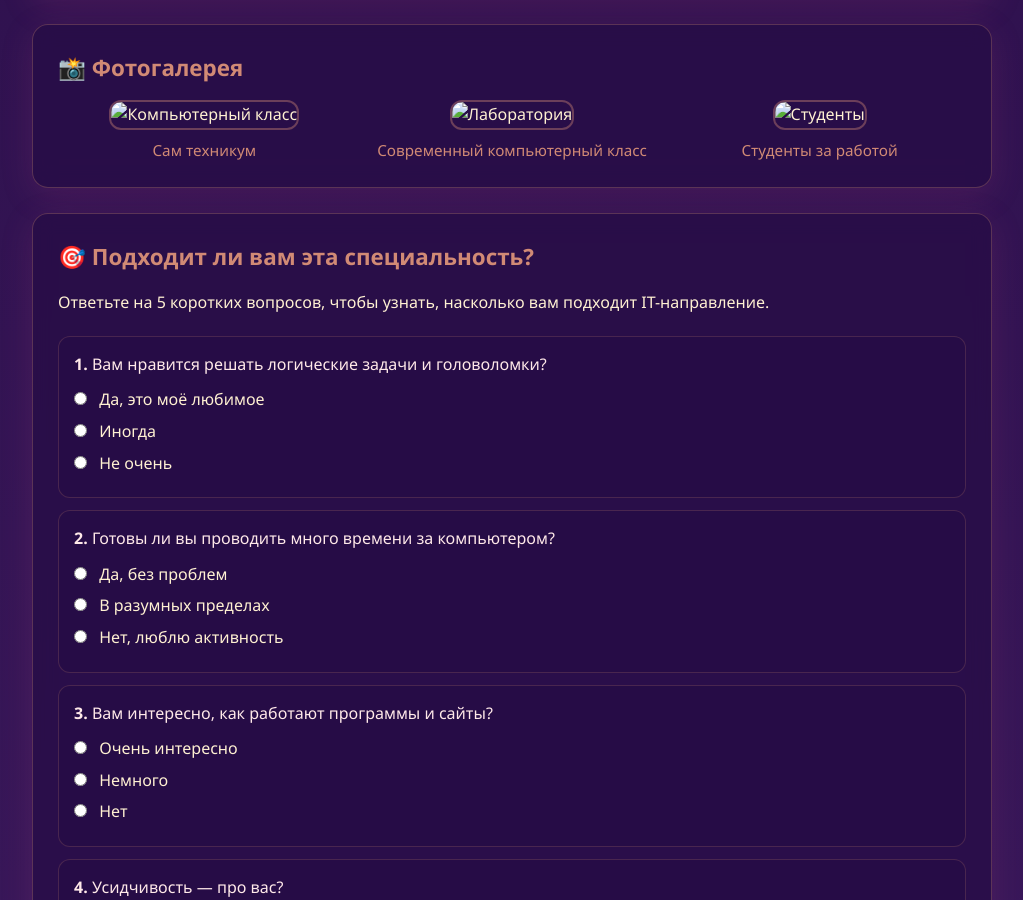
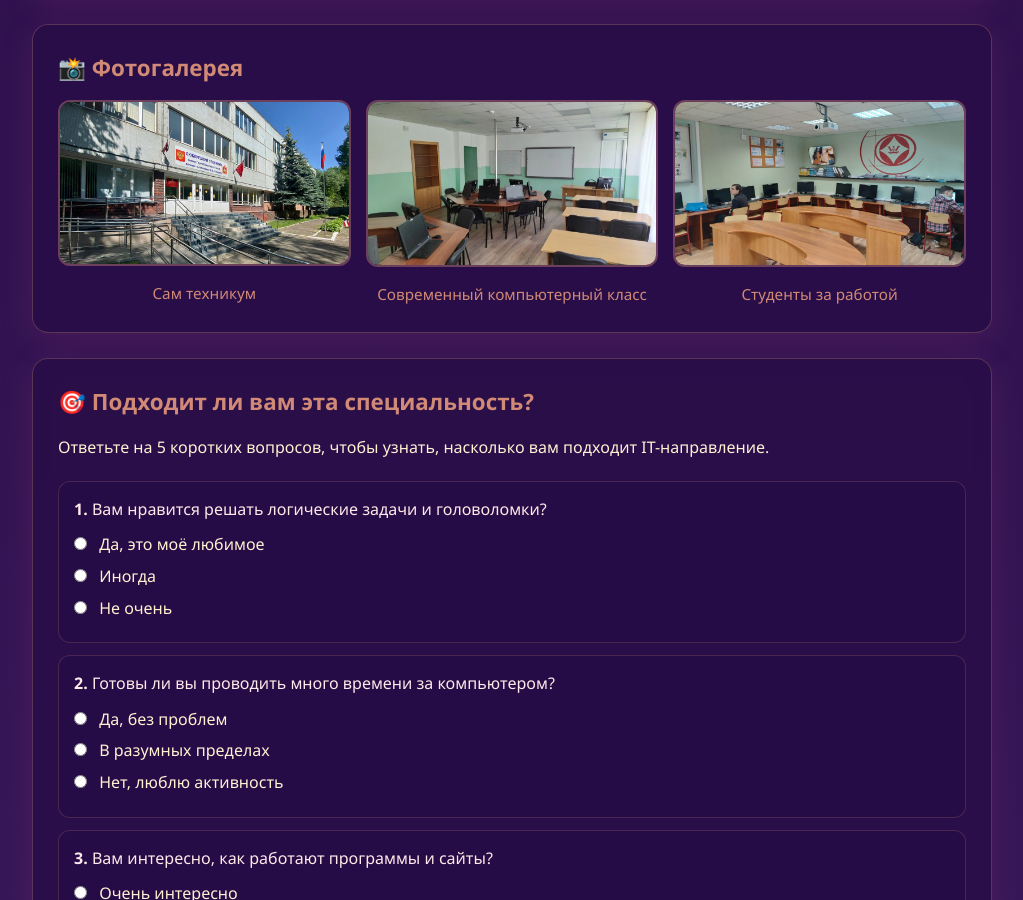
Before and after one commit to AnnaKarpina/Day_of_open_doors, a plain HTML site: page index.html in a window 1280 px wide. Shown: the part 1056-1956 px from the top of the page, without its empty margins (128-1151 px from the left). Drawn offline with Linux system fonts and the light colour scheme.

Commit message:
Add files via upload

```diff
--- a/index.html
+++ b/index.html
@@ -75,15 +75,15 @@
     <h2>📸 Фотогалерея</h2>
     <div class="gallery">
         <div class="photo" data-index="0">
-            <img src="images/foto1.png" alt="Компьютерный класс" class="gallery-img">
+            <img src="https://raw.githubusercontent.com/AnnaKarpina/Day_of_open_doors/main/foto1.png" alt="Компьютерный класс" class="gallery-img">
             <p>Сам техникум</p>
         </div>
         <div class="photo" data-index="1">
-            <img src="images/foto2.png" alt="Лаборатория" class="gallery-img">
+            <img src="https://raw.githubusercontent.com/AnnaKarpina/Day_of_open_doors/main/foto2.png" alt="Лаборатория" class="gallery-img">
             <p>Современный компьютерный класс</p>
         </div>
         <div class="photo" data-index="2">
-            <img src="images/foto3.png" alt="Студенты" class="gallery-img">
+            <img src="https://raw.githubusercontent.com/AnnaKarpina/Day_of_open_doors/main/foto3.png" alt="Студенты" class="gallery-img">
             <p>Студенты за работой</p>
         </div>
     </div>
```
